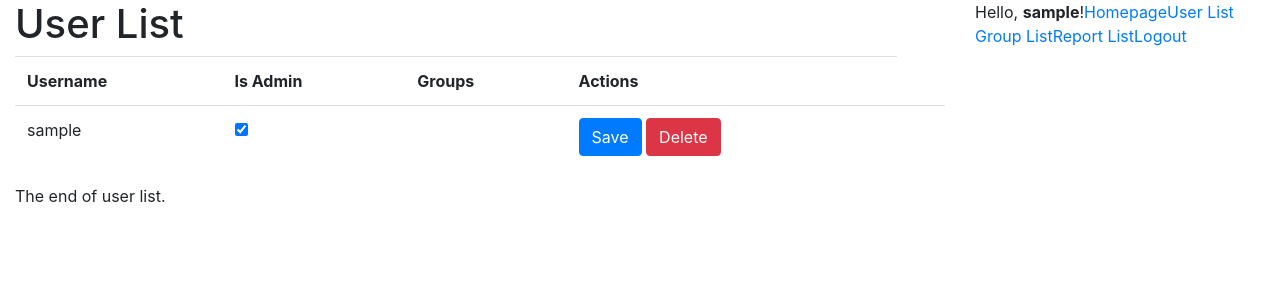
After one commit to sam5ez/SecureWitness, a Django app: page /manage_user/ in a window 1280 px wide. The commit adds this page. Shown: the top 300 px of the page. Run offline with Django 3.2, Linux system fonts and the light colour scheme; the visitor is signed in with stand-in values (Sample User, id 1); data comes from the database, SQL or seed files in the repository; parts of the project's set-up code (start-up, migrations or seed data) failed here and were passed over; some libraries are stand-ins or nearby versions.

Commit message:
admin can manage user: 1. Assgin admin status 2. Assgin user group 3. Delete user 4. Confirmation messages for these actions

```diff
--- a/dJango/Demo/urls.py
+++ b/dJango/Demo/urls.py
@@ -4,7 +4,7 @@ from django.conf import settings
 from django.conf.urls.static import static
 
 from uploadFile.views import upload_file, search_file
-from userAccount.views import create_account, auth_view, user_home, logout
+from userAccount.views import create_account, auth_view, user_home, logout, manage_user
 
 
 urlpatterns = patterns('',
@@ -17,5 +17,6 @@ urlpatterns = patterns('',
                        url(r'^create_account/$', create_account),
                        url(r'^auth/$', auth_view),
                        url(r'^user_home/$', user_home),
-                       url(r'^logout/$',logout)
+                       url(r'^logout/$', logout),
+                       url(r'^manage_user/$', manage_user),
                        ) + static(settings.MEDIA_URL, document_root=settings.MEDIA_ROOT)
--- a/dJango/templates/base.html
+++ b/dJango/templates/base.html
@@ -19,10 +19,14 @@
                 {% if user.is_authenticated %}
                     <li><a>Hello, <strong>{{ user.username }}</strong>!</a></li>
                     <li><a href="/user_home/">Homepage</a></li>
-                    <li><a href="/upload/">Upload Report</a></li>
-                    <li><a href="/search/">Search Report</a></li>
+                    {% if user.is_staff %}
+                        {% include 'list_of_admin_user_operation.html' %}
+                    {% else %}
+                        {% include 'list_of_normal_user_operation.html' %}
+                    {% endif %}
                     <li><a href="/logout/">Logout</a></li>
                 {% else %}
+                    <li><a href="/create_account/">Create Account</a></li>
                     <li><a href="/auth/">Login</a></li>
                 {% endif %}
             </ul>
@@ -31,6 +35,7 @@
     </div>
 
 </div>
-<script src="https://maxcdn.bootstrapcdn.com/bootstrap/3.3.4/js/bootstrap.min.js"></script>
+<script src="{{ MEDIA_URL }}jquery-2.1.3.min.js"></script>
+<script src="{{ MEDIA_URL }}bootstrap.min.js"></script>
 </body>
 </html>
--- a/dJango/templates/create_account_result.html
+++ b/dJango/templates/create_account_result.html
@@ -1,9 +1,9 @@
 {% extends "base.html" %}
 {% block content %}
     {% if succeed %}
-        <p>Account {{ username }} is created. </p>
+        <h1>Account {{ username }} is created. </h1>
         <p><a href="/auth/">Login</a></p>
     {% else %}
-        <p>Account Creation fail.</p>
+        <h1>Account Creation fail.</h1>
     {% endif %}
 {% endblock %}
--- /dev/null
+++ b/dJango/templates/list_of_admin_user_operation.html
@@ -0,0 +1,3 @@
+<li><a href="/manage_user/">User List</a></li>
+<li><a href="">Group List</a></li>
+<li><a href="">Report List</a></li>
--- /dev/null
+++ b/dJango/templates/list_of_normal_user_operation.html
@@ -0,0 +1,2 @@
+<li><a href="/upload/">Upload Report</a></li>
+<li><a href="/search/">Search Report</a></li>
--- /dev/null
+++ b/dJango/templates/manage_user.html
@@ -0,0 +1,47 @@
+{% extends "base.html" %}
+{% block content %}
+    {% if not user.is_staff %}
+        <h2>Sorry, you are not an admin and you are not supposed to get to this page.</h2>
+    {% else %}
+        <h1>User List</h1>
+        {% if message %}
+            <div class="alert alert-{{ message.type }} alert-dismissible fade in" role="alert">
+                <button type="button" class="close" data-dismiss="alert" aria-label="Close"><span
+                        aria-hidden="true">&times;</span></button>
+                <p><strong>{{ message.brief }}</strong> {{ message.main }} <em>{{ message.obj_name }}</em></p>
+                {% if message.need_confirm %}
+                    <p>
+                    <form action="" method="POST">
+                        {% csrf_token %}
+                        <input type="hidden" name="username" value="{{ message.obj_name }}">
+                        <input type="submit" name="_confirm_delete" class="btn btn-danger" value="Confirm deletion"/>
+                        <input type="button" class="btn btn-default" value="Cancel" data-dismiss="alert"/>
+                    </form>
+                {% endif %}
+            </div>
+        {% endif %}
+        <table class="table table-hover">
+            <tr>
+                <th>Username</th>
+                <th>Is Admin</th>
+                <th>Groups</th>
+                <th>Actions</th>
+            </tr>
+            {% for form in form_list %}
+                <form action="" method="post">
+                    {% csrf_token %}
+                    <tr>
+                        <td> {{ form.username.value }}{{ form.username }}</td>
+                        <td>{{ form.is_staff }}</td>
+                        {#                        <td>{% for g in form.groups %}{{ g }}{% endfor %}</td>#}
+                        <td>{{ form.groups }}</td>
+                        <td><input type="submit" name="_edit" value="Save" class="btn btn-primary"/>
+                            <input type="submit" name="_try_delete" value="Delete" class="btn btn-danger"/></td>
+                        <td>{{ form.errors }}</td>
+                    </tr>
+                </form>
+            {% endfor %}
+        </table>
+        <p>The end of user list.</p>
+    {% endif %}
+{% endblock %}
--- a/dJango/userAccount/forms.py
+++ b/dJango/userAccount/forms.py
@@ -24,3 +24,13 @@ class LoginForm(ModelForm):
             'username': forms.TextInput(attrs={'class': 'form-control'}),
             'password': forms.PasswordInput(attrs={'class': 'form-control'})
         }
+
+
+class CustomUserChangeForm(ModelForm):
+    class Meta:
+        model = User
+        fields = ['username', 'is_staff', 'groups']
+        widgets = {
+            'groups': forms.CheckboxSelectMultiple(),
+            'username': forms.HiddenInput()
+        }
--- a/dJango/userAccount/views.py
+++ b/dJango/userAccount/views.py
@@ -55,3 +55,44 @@ def logout(request):
         return render(request, "user_auth.html", {'form': LoginForm(), 'message': 'Successfully logged out.'})
     else:
         return auth_view(request)
+
+from .forms import CustomUserChangeForm
+
+
+def manage_user(request):
+    if not request.user.is_staff:
+        return render(request, "user_home.html", {'user': request.user})
+    else:
+        message = {}
+        user_list = User.objects.all()
+        if request.method == 'POST':
+            obj_user = list(User.objects.filter(username__exact=request.POST.get("username", "")))[0]
+            message['obj_name'] = obj_user.username
+            if '_confirm_delete' in request.POST:
+                obj_user.delete()
+                message['brief'] = "Success"
+                message['type'] = "info"
+                message['main'] = "This user has been deleted:"
+            change_form = CustomUserChangeForm(request.POST, instance=obj_user)
+            if change_form.is_valid():
+                if '_try_delete' in request.POST:
+                    message['type'] = "danger"
+                    message['brief'] = "Warning"
+                    message['main'] = "Are you sure you want to delete this user:"
+                    message['need_confirm'] = True
+                if '_edit' in request.POST:
+                    change_form.save()
+                    message['type'] = "success"
+                    message['brief'] = "Success"
+                    message['main'] = "This user has been updated:"
+                    # return render(request, "manage_user.html",{'message':})
+            else:  # form is invalid
+                message['type'] = "warning"
+                message['brief'] = "Error"
+                message['main'] = "There is some error processing your request..."
+        form_list = []
+        for user in user_list:
+            form = CustomUserChangeForm(instance=user)
+            form_list.append(form)
+        return render(request, "manage_user.html",
+                      {'form_list': form_list, 'message': message})
```
Also changed, not shown: dJango/templates/user_home.html (+13 -7 lines).
